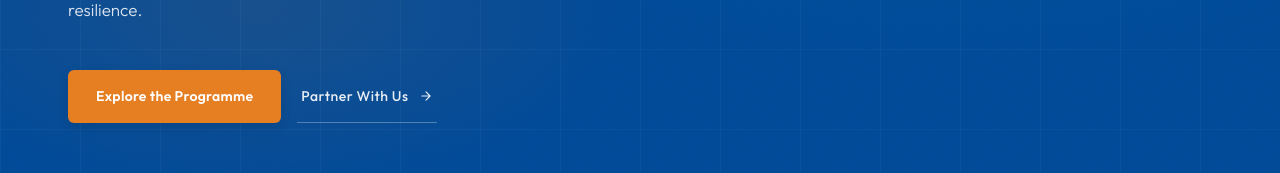
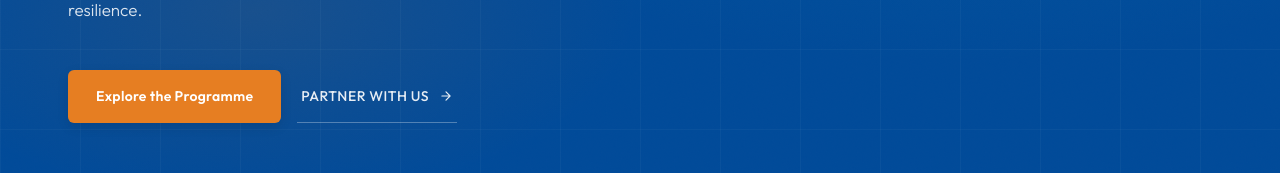
Before and after one commit to steadygroupinc/wacren-cli-met, a Next.js app: page / in a window 1280 px wide. Shown: the part 591-764 px from the top of the page. Built offline with nearby package versions, Linux system fonts and the light colour scheme; a web font is replaced by a local one.

Commit message:
style: capitalise all partner with us buttons

```diff
--- a/app/components/Hero.tsx
+++ b/app/components/Hero.tsx
@@ -20,7 +20,7 @@ export default function Hero() {
           <div className="hero-actions fade-up delay-3">
             <Link href="/#pillars" className="btn btn-primary">Explore the Programme</Link>
             <Link href="/contact" className="btn btn-ghost">
-              Partner With Us
+              PARTNER WITH US
               <svg width="14" height="14" viewBox="0 0 24 24" fill="none" stroke="currentColor" strokeWidth="2" strokeLinecap="round" strokeLinejoin="round"><path d="M5 12h14M12 5l7 7-7 7" /></svg>
             </Link>
           </div>
```
